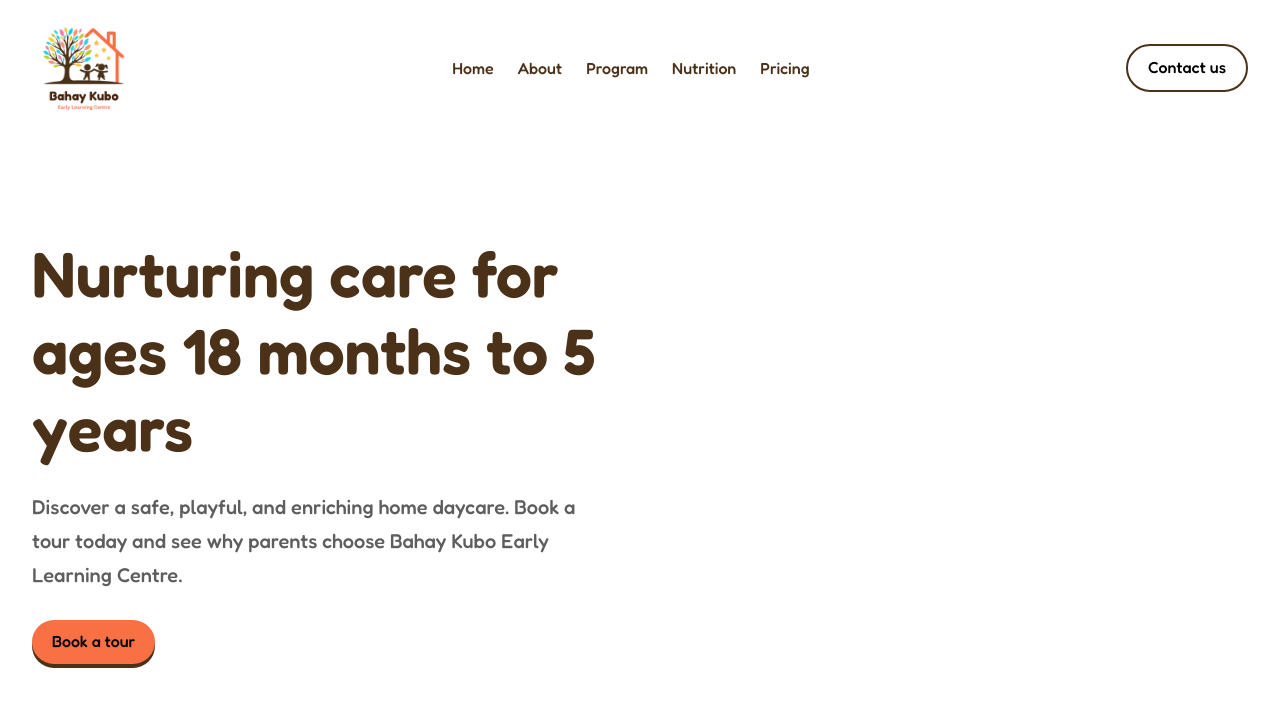
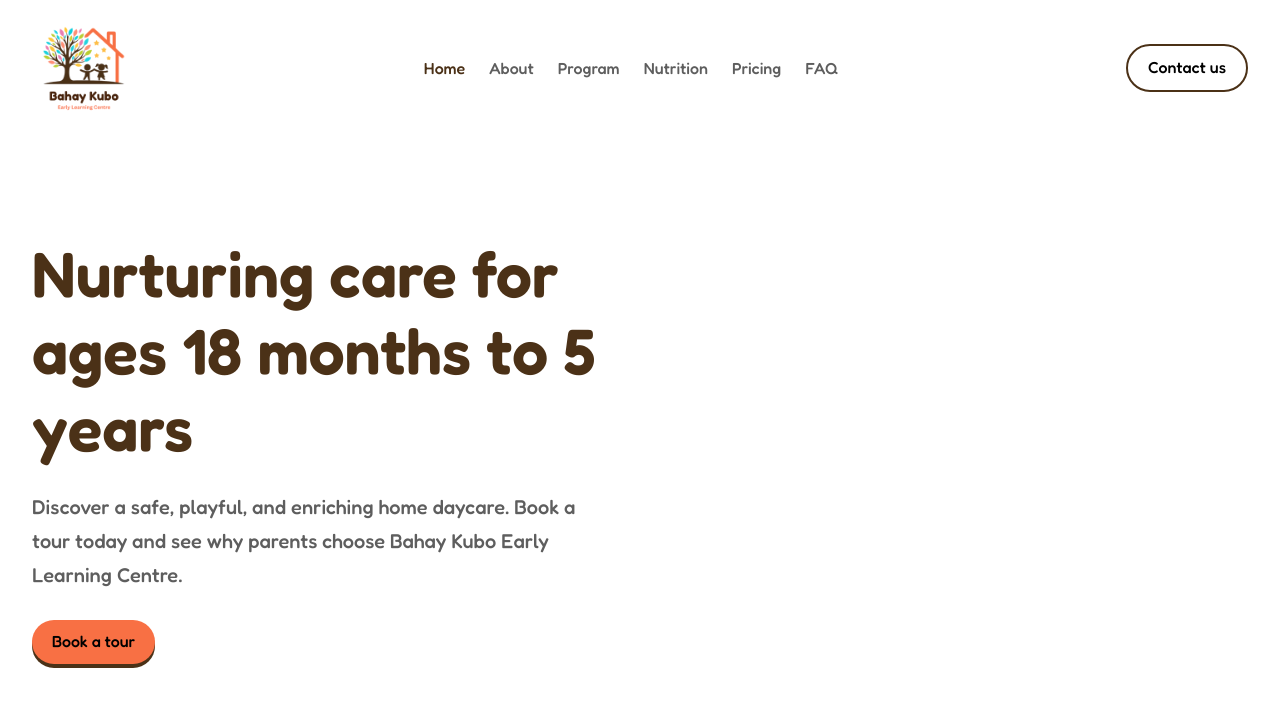
Before and after one commit to joewardperalta/bahay-kubo, a Next.js app: page / in a window 1280 px wide. Shown: the top 706 px of the page. Built offline with nearby package versions, Linux system fonts and the light colour scheme.

Commit message:
Add an active state functionality to the nav item that when navigated to a page, that nav item will change its color to primary. Add an hover effect that will change the text color to primary whenever its hovered.

```diff
--- a/src/components/Navbar.jsx
+++ b/src/components/Navbar.jsx
@@ -1,8 +1,23 @@
+"use client";
+
 import Image from "next/image";
 import Link from "next/link";
+import { usePathname } from "next/navigation";
 import SecondaryButton from "./buttons/SecondaryButton";
+import clsx from "clsx";
+
+const navItems = [
+  { href: "/", label: "Home" },
+  { href: "/about", label: "About" },
+  { href: "/program", label: "Program" },
+  { href: "/nutrition", label: "Nutrition" },
+  { href: "/pricing", label: "Pricing" },
+  { href: "/faq", label: "FAQ" },
+];
 
 export default function Navbar() {
+  const pathname = usePathname();
+
   return (
     <div className="px-8 py-4 flex justify-between items-center max-w-[1440px] mx-auto">
       {/* Logo */}
@@ -12,22 +27,23 @@
 
       {/* Nav menu */}
       <nav>
-        <ul className="flex gap-6 font-medium text-primary items-center h-full">
-          <li>
-            <Link href="/">Home</Link>
-          </li>
-          <li>
-            <Link href="/about">About</Link>
-          </li>
-          <li>
-            <Link href="/program">Program</Link>
-          </li>
-          <li>
-            <Link href="/nutrition">Nutrition</Link>
-          </li>
-          <li>
-            <Link href="/pricing">Pricing</Link>
-          </li>
+        <ul className="flex gap-6 font-medium text-secondary items-center h-full">
+          {navItems.map(({ href, label }) => {
+            return (
+              <li>
+                <Link
+                  key={href}
+                  href={href}
+                  className={clsx(
+                    "hover:text-primary duration-[400ms]",
+                    pathname == href && "text-primary"
+                  )}
+                >
+                  {label}
+                </Link>
+              </li>
+            );
+          })}
         </ul>
       </nav>
 
```
